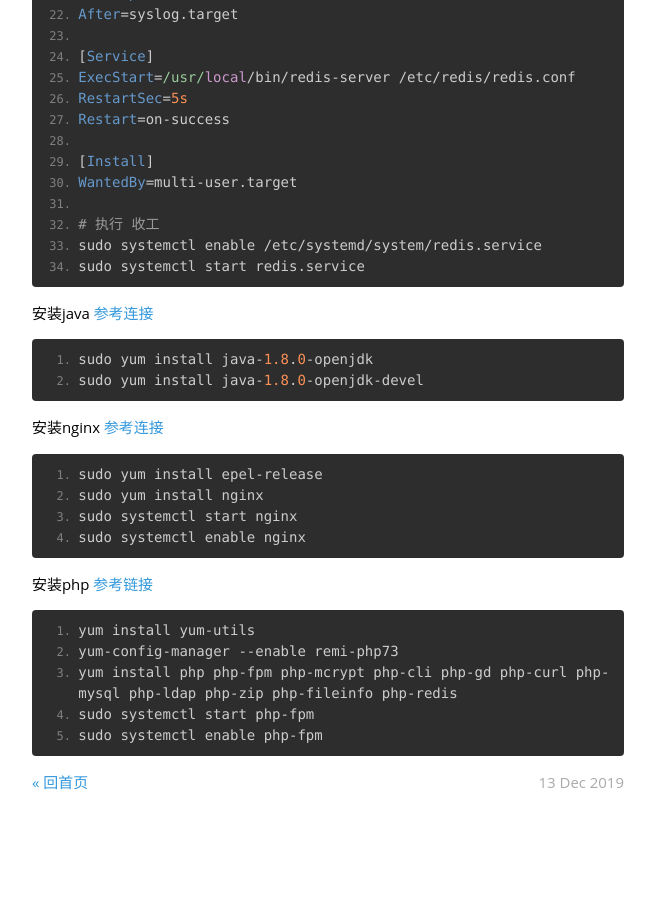
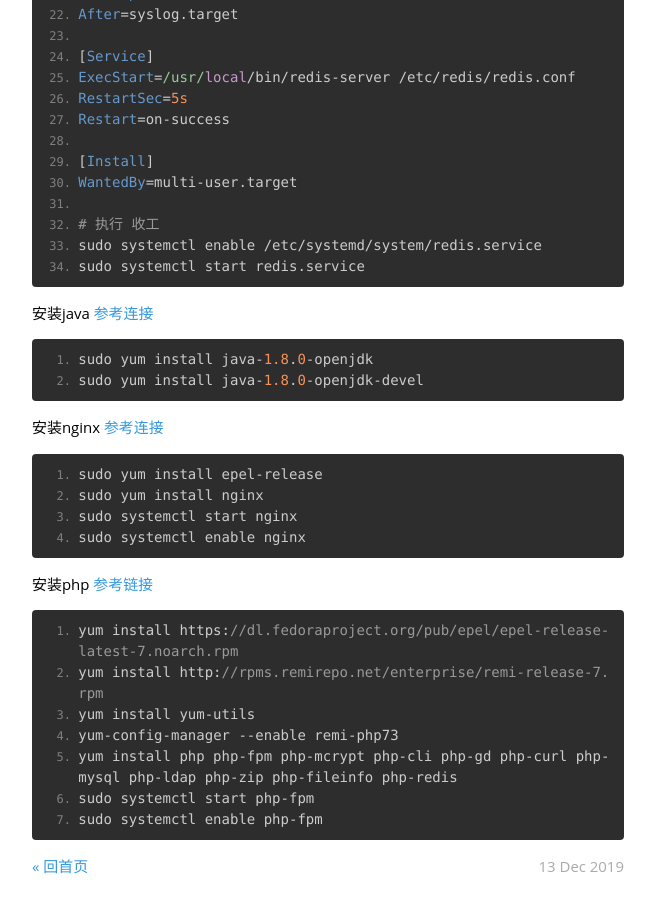
Before and after one commit to hiwjd/hiwjd.github.io, a Jekyll site: the page built from _posts/2019-12-13-centos7-deploy-note.markdown, in a window 1280 px wide and 900 px high, scrolled down 1628 px. Shown: the whole window, without its empty margins (312-967 px from the left). Built offline with Jekyll 4.4.1, drawn with Linux system fonts in a browser that asks for light colours; nearby versions of some CDN libraries; some web fonts are replaced; comment, search, counter and statistics services are not loaded; before the commit the page ends 2444 px from its top, so only the background shows below that.

Commit message:
Update 2019-12-13-centos7-deploy-note.markdown

````diff
--- a/_posts/2019-12-13-centos7-deploy-note.markdown
+++ b/_posts/2019-12-13-centos7-deploy-note.markdown
@@ -124,6 +124,8 @@ sudo systemctl enable nginx
 [参考链接](https://www.tecmint.com/install-php-7-in-centos-7/)
 
 ```
+yum install https://dl.fedoraproject.org/pub/epel/epel-release-latest-7.noarch.rpm
+yum install http://rpms.remirepo.net/enterprise/remi-release-7.rpm
 yum install yum-utils
 yum-config-manager --enable remi-php73
 yum install php php-fpm php-mcrypt php-cli php-gd php-curl php-mysql php-ldap php-zip php-fileinfo php-redis
````
